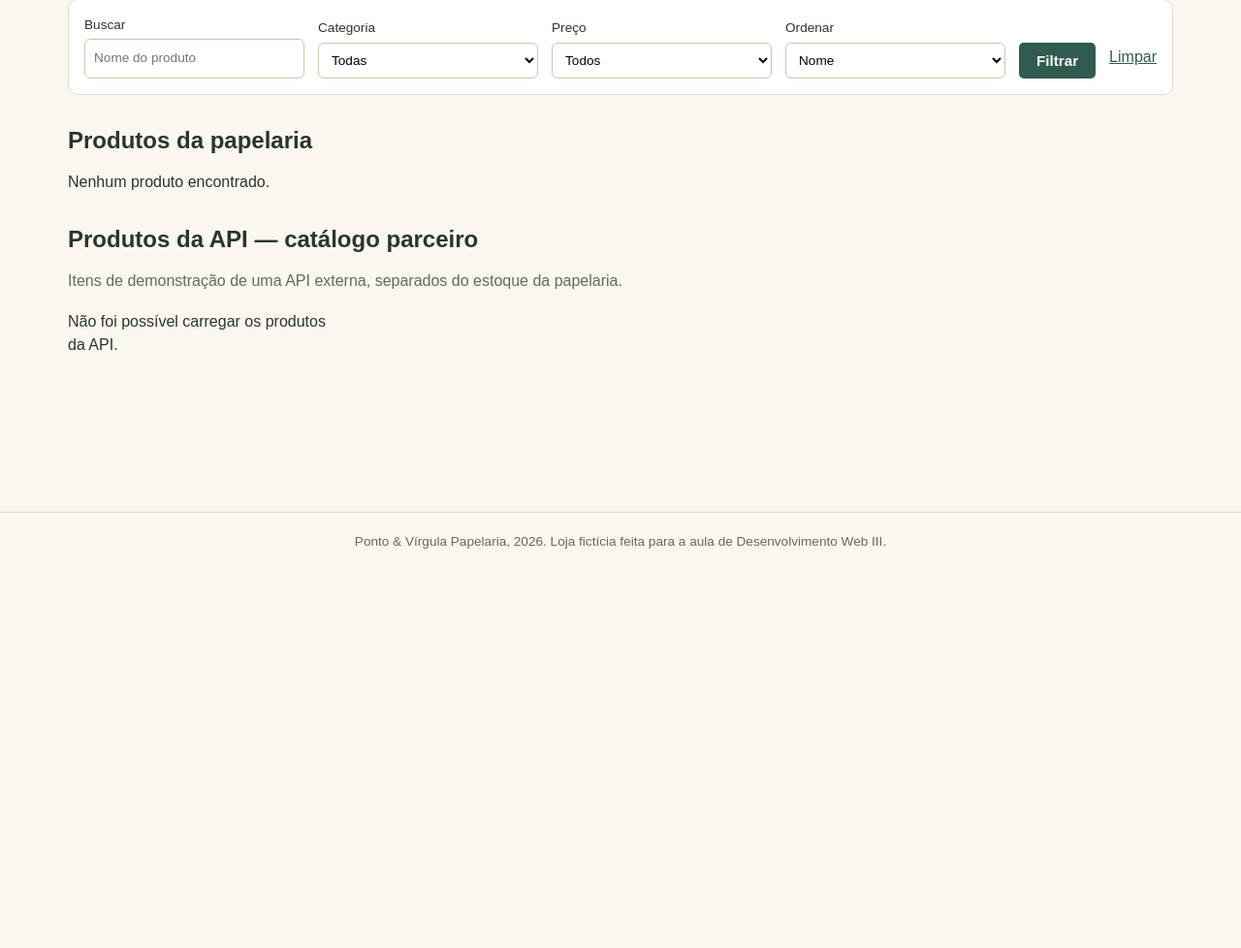
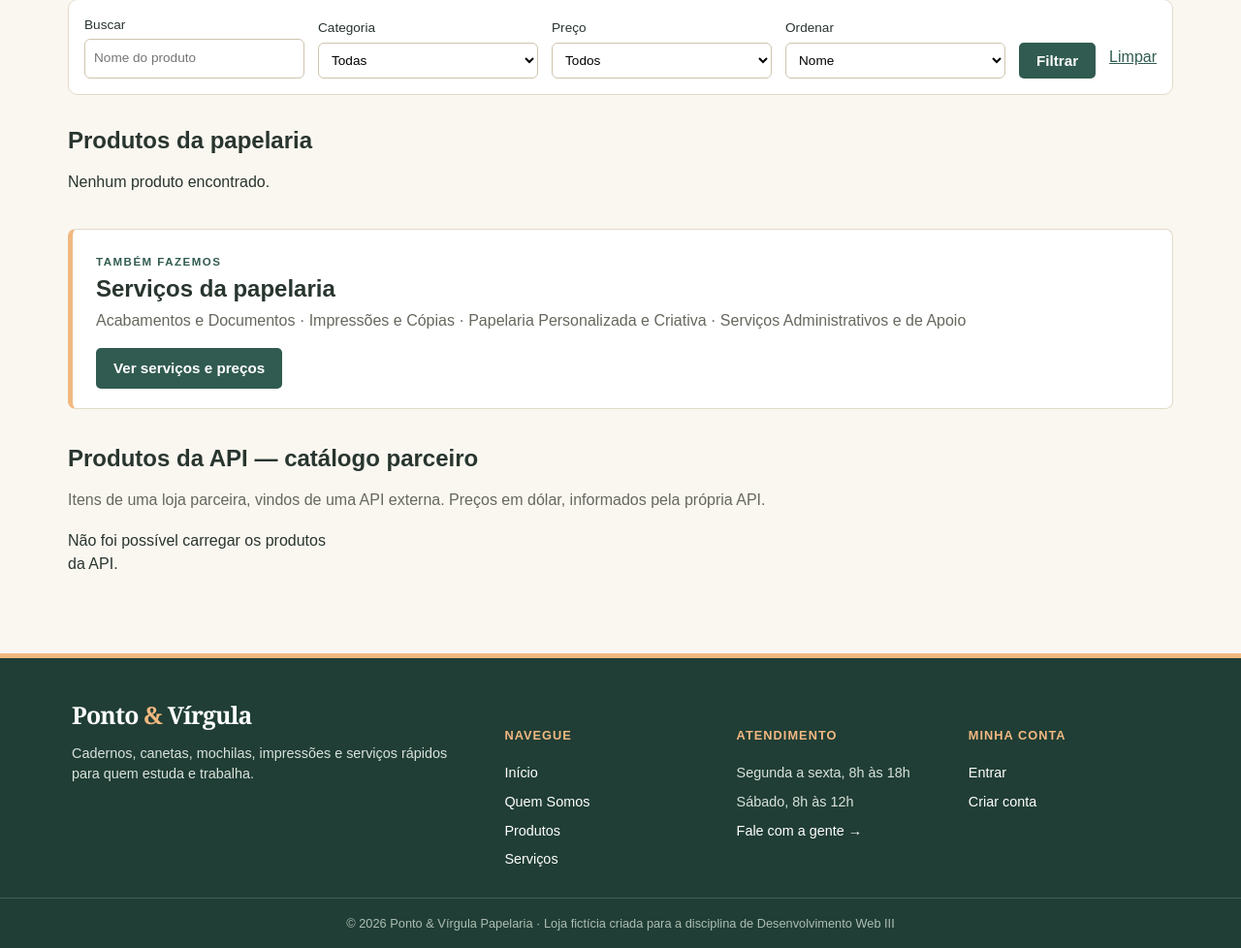
Before and after one commit to rubiaturci/papelaria-devweb3-entrega, a Django app: page /produtos/ in a window 1280 px wide. Shown: the part 211-1189 px from the top of the page at 97% size. Before the commit the page ends 777 px from the top, so only its background shows below. Run offline with Django 5.2, Linux system fonts and the light colour scheme; data comes from the database, SQL or seed files in the repository; data that the repository does not hold is empty.

Commit message:
Melhora rodape, mostra servicos no catalogo e ajusta produtos da API
- Rodape com marca, links, horario de atendimento e conta
- Chamada para os servicos na pagina de produtos e botao na Home
- API parceira com 8 itens, categorias proximas do tema e preco em US$

```diff
--- a/loja/static/css/style.css
+++ b/loja/static/css/style.css
@@ -98,11 +98,68 @@ main {
 }
 
 .rodape {
-    border-top: 1px solid var(--linha);
-    color: var(--cinza);
-    font-size: 0.85rem;
-    padding: 20px;
+    background: var(--verde-escuro);
+    border-top: 5px solid var(--dourado);
+    color: #d9e2dc;
+    font-family: Arial, sans-serif;
+    font-size: 0.9rem;
+    margin-top: 48px;
+}
+
+.rodape-conteudo {
+    display: grid;
+    gap: 32px;
+    grid-template-columns: 2fr 1fr 1fr 1fr;
+    margin: 0 auto;
+    max-width: 1180px;
+    padding: 40px 24px 28px;
+}
+
+.rodape .marca {
+    display: inline-block;
+    margin-bottom: 10px;
+}
+
+.rodape h2 {
+    color: var(--dourado);
+    font-size: 0.8rem;
+    letter-spacing: 0.08em;
+    margin-bottom: 12px;
+    text-transform: uppercase;
+}
+
+.rodape-coluna {
+    display: flex;
+    flex-direction: column;
+    gap: 8px;
+}
+
+.rodape-coluna a {
+    color: var(--branco);
+    text-decoration: none;
+}
+
+.rodape-coluna a:hover {
+    color: var(--dourado);
+    text-decoration: underline;
+}
+
+.rodape-final {
+    border-top: 1px solid rgba(255, 255, 255, 0.15);
+    color: #aebdb4;
+    font-size: 0.8rem;
+    padding: 16px 24px;
     text-align: center;
+}
+
+@media (max-width: 720px) {
+    .rodape-conteudo {
+        grid-template-columns: 1fr 1fr;
+    }
+
+    .rodape-marca {
+        grid-column: 1 / -1;
+    }
 }
 
 /* Botões */
@@ -913,3 +970,36 @@ main { max-width: 1180px; }
 .campo-cadastro .helptext { line-height: 1.55; font-size: .85rem; }
 .campo-cadastro .helptext ul { list-style: disc; padding-left: 19px; margin-top: 6px; }
 .campo-cadastro input[aria-invalid="true"] { border-color: var(--coral); }
+
+
+/* Chamada para os serviços no catálogo */
+
+.chamada-servicos {
+    align-items: center;
+    background: var(--branco);
+    border: 1px solid var(--linha);
+    border-left: 5px solid var(--dourado);
+    border-radius: 8px;
+    display: flex;
+    flex-wrap: wrap;
+    gap: 16px;
+    justify-content: space-between;
+    margin: 36px 0;
+    padding: 20px 24px;
+}
+
+.chamada-servicos small {
+    color: var(--verde);
+    font-size: 0.72rem;
+    font-weight: 700;
+    letter-spacing: 0.13em;
+    text-transform: uppercase;
+}
+
+.chamada-servicos h2 {
+    margin: 2px 0 6px;
+}
+
+.chamada-servicos p {
+    color: var(--cinza);
+}
--- a/loja/templates/base.html
+++ b/loja/templates/base.html
@@ -35,7 +35,38 @@
     </main>
 
     <footer class="rodape">
-        <p>Ponto &amp; Vírgula Papelaria, {% now "Y" %}. Loja fictícia feita para a aula de Desenvolvimento Web III.</p>
+        <div class="rodape-conteudo">
+            <div class="rodape-marca">
+                <a class="marca" href="{% url 'inicio' %}">Ponto <span>&amp;</span> Vírgula</a>
+                <p>Cadernos, canetas, mochilas, impressões e serviços rápidos para quem estuda e trabalha.</p>
+            </div>
+            <div class="rodape-coluna">
+                <h2>Navegue</h2>
+                <a href="{% url 'inicio' %}">Início</a>
+                <a href="{% url 'quem_somos' %}">Quem Somos</a>
+                <a href="{% url 'produtos' %}">Produtos</a>
+                <a href="{% url 'servicos' %}">Serviços</a>
+            </div>
+            <div class="rodape-coluna">
+                <h2>Atendimento</h2>
+                <p>Segunda a sexta, 8h às 18h</p>
+                <p>Sábado, 8h às 12h</p>
+                <a href="{% url 'novo_contato' %}">Fale com a gente →</a>
+            </div>
+            <div class="rodape-coluna">
+                <h2>Minha conta</h2>
+                {% if user.is_authenticated %}
+                    <a href="{% url 'painel' %}">Dashboard</a>
+                    <a href="{% url 'meus_pedidos' %}">Meus pedidos</a>
+                {% else %}
+                    <a href="{% url 'login' %}">Entrar</a>
+                    <a href="{% url 'cadastro' %}">Criar conta</a>
+                {% endif %}
+            </div>
+        </div>
+        <p class="rodape-final">
+            © {% now "Y" %} Ponto &amp; Vírgula Papelaria · Loja fictícia criada para a disciplina de Desenvolvimento Web III
+        </p>
     </footer>
 </body>
 </html>
--- a/loja/templates/inicio.html
+++ b/loja/templates/inicio.html
@@ -9,6 +9,7 @@
         <p>Cadernos, canetas, mochilas, impressões e pequenos detalhes que fazem parte da sua rotina.</p>
         <div class="banner-acoes">
             <a class="botao" href="{% url 'produtos' %}">Ver produtos</a>
+            <a class="botao secundario" href="{% url 'servicos' %}">Nossos serviços</a>
             <a class="link-editorial" href="{% url 'quem_somos' %}">Conheça a papelaria →</a>
         </div>
     </div>
--- a/loja/templates/produtos.html
+++ b/loja/templates/produtos.html
@@ -47,8 +47,17 @@
     {% endfor %}
 </div>
 
+<section class="chamada-servicos">
+    <div>
+        <small>Também fazemos</small>
+        <h2>Serviços da papelaria</h2>
+        <p>{{ grupos_servicos|join:" · " }}</p>
+    </div>
+    <a class="botao" href="{% url 'servicos' %}">Ver serviços e preços</a>
+</section>
+
 <h2>Produtos da API — catálogo parceiro</h2>
-<p class="subtitulo">Itens de demonstração de uma API externa, separados do estoque da papelaria.</p>
+<p class="subtitulo">Itens de uma loja parceira, vindos de uma API externa. Preços em dólar, informados pela própria API.</p>
 
 <div class="grade catalogo-grade">
     {% for produto in produtos_api %}
@@ -61,7 +70,7 @@
             <div class="card-texto">
                 <small>{{ produto.category }}</small>
                 <h3>{{ produto.title }}</h3>
-                <strong>Preço informado pela API: {{ produto.price }}</strong>
+                <strong>US$ {{ produto.price|floatformat:"2g" }}</strong>
             </div>
         </article>
     {% empty %}
--- a/loja/views.py
+++ b/loja/views.py
@@ -47,8 +47,13 @@ def servicos(request):
 CABECALHOS_API = {"User-Agent": "Mozilla/5.0 (PapelariaPontoVirgula/1.0)", "Accept": "application/json"}
 
 
+QUANTIDADE_API = 8
+# Na DummyJSON usamos só categorias próximas de estudo e escritório.
+CATEGORIAS_DUMMYJSON = ["laptops", "tablets"]
+
+
 def buscar_produtos_api():
-    """Busca produtos de uma API externa.
+    """Busca produtos de uma API externa (loja parceira).
 
     Tenta a Fake Store API primeiro. Ela costuma bloquear servidores em nuvem
     (como o Render), então, se falhar, usa a DummyJSON como alternativa.
@@ -59,30 +64,38 @@ def buscar_produtos_api():
         return produtos_api
 
     try:
-        resposta = requests.get("https://fakestoreapi.com/products", headers=CABECALHOS_API, timeout=6)
+        resposta = requests.get(
+            f"https://fakestoreapi.com/products?limit={QUANTIDADE_API}",
+            headers=CABECALHOS_API,
+            timeout=6,
+        )
         resposta.raise_for_status()
-        produtos_api = resposta.json()
+        produtos_api = resposta.json()[:QUANTIDADE_API]
     except (requests.RequestException, ValueError):
         logger.warning("Fake Store API indisponível, tentando DummyJSON")
         try:
-            resposta = requests.get(
-                "https://dummyjson.com/products?limit=20&select=title,price,category,thumbnail",
-                headers=CABECALHOS_API,
-                timeout=6,
-            )
-            resposta.raise_for_status()
-            produtos_api = [
-                {
-                    "title": item["title"],
-                    "price": item["price"],
-                    "category": item["category"],
-                    "image": item["thumbnail"],
-                }
-                for item in resposta.json()["products"]
-            ]
+            produtos_api = []
+            for categoria in CATEGORIAS_DUMMYJSON:
+                resposta = requests.get(
+                    f"https://dummyjson.com/products/category/{categoria}",
+                    params={"limit": QUANTIDADE_API, "select": "title,price,category,thumbnail"},
+                    headers=CABECALHOS_API,
+                    timeout=6,
+                )
+                resposta.raise_for_status()
+                for item in resposta.json()["products"]:
+                    produtos_api.append(
+                        {
+                            "title": item["title"],
+                            "price": item["price"],
+                            "category": item["category"],
+                            "image": item["thumbnail"],
+                        }
+                    )
         except (requests.RequestException, ValueError, KeyError):
             logger.exception("Falha ao buscar produtos das APIs externas")
             return []
+        produtos_api = produtos_api[:QUANTIDADE_API]
 
     cache.set("produtos_api", produtos_api, 60 * 60)
     return produtos_api
@@ -143,7 +156,12 @@ def produtos(request):
         Categoria.objects.filter(ativo=True).annotate(total=Count("produtos")).order_by("nome")
     )
 
+    grupos_servicos = (
+        Servico.objects.filter(ativo=True).order_by("grupo").values_list("grupo", flat=True).distinct()
+    )
+
     contexto = {
+        "grupos_servicos": grupos_servicos,
         "produtos": lista,
         "produtos_api": produtos_api,
         "categorias": categorias_com_total,
```
